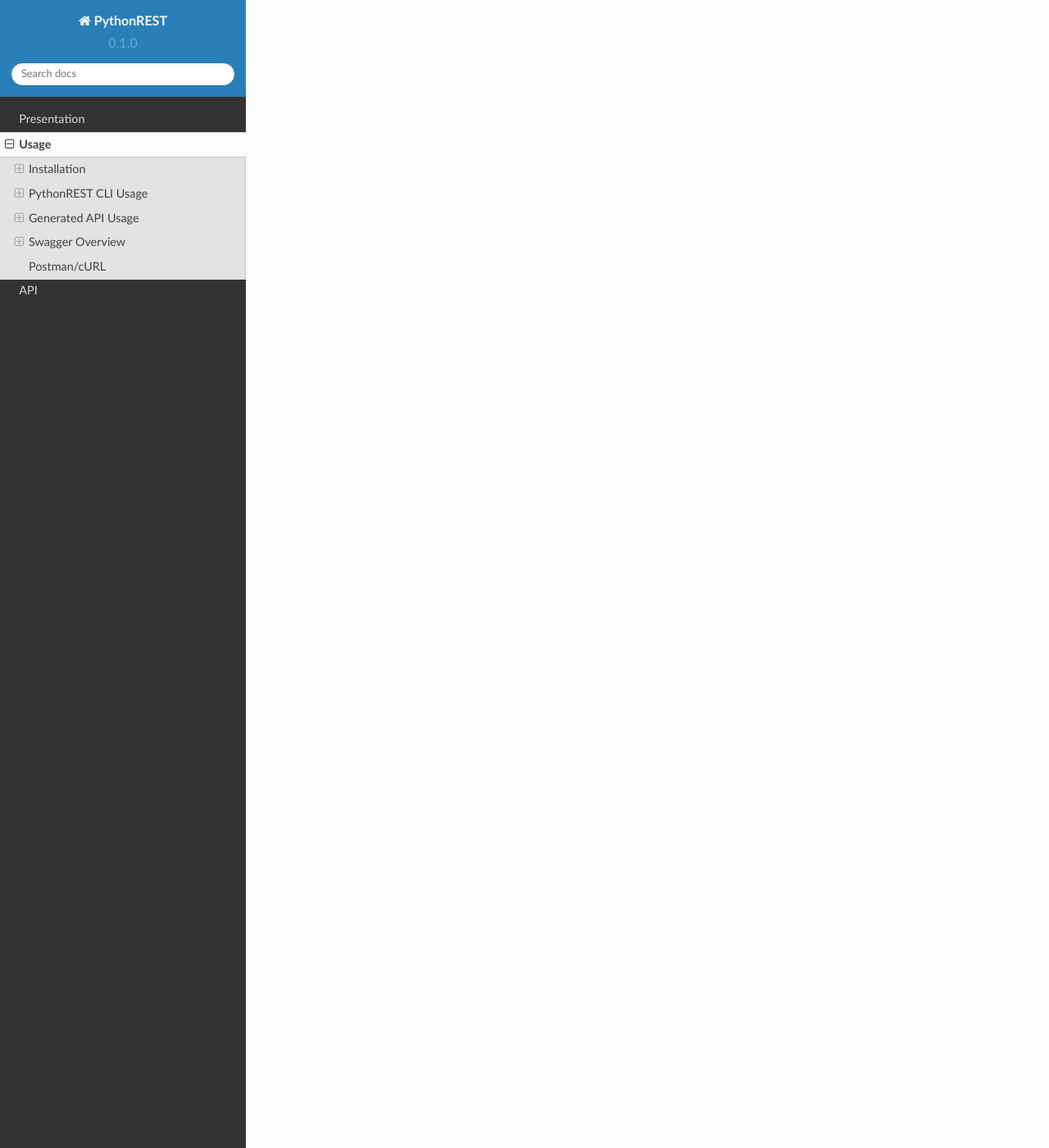
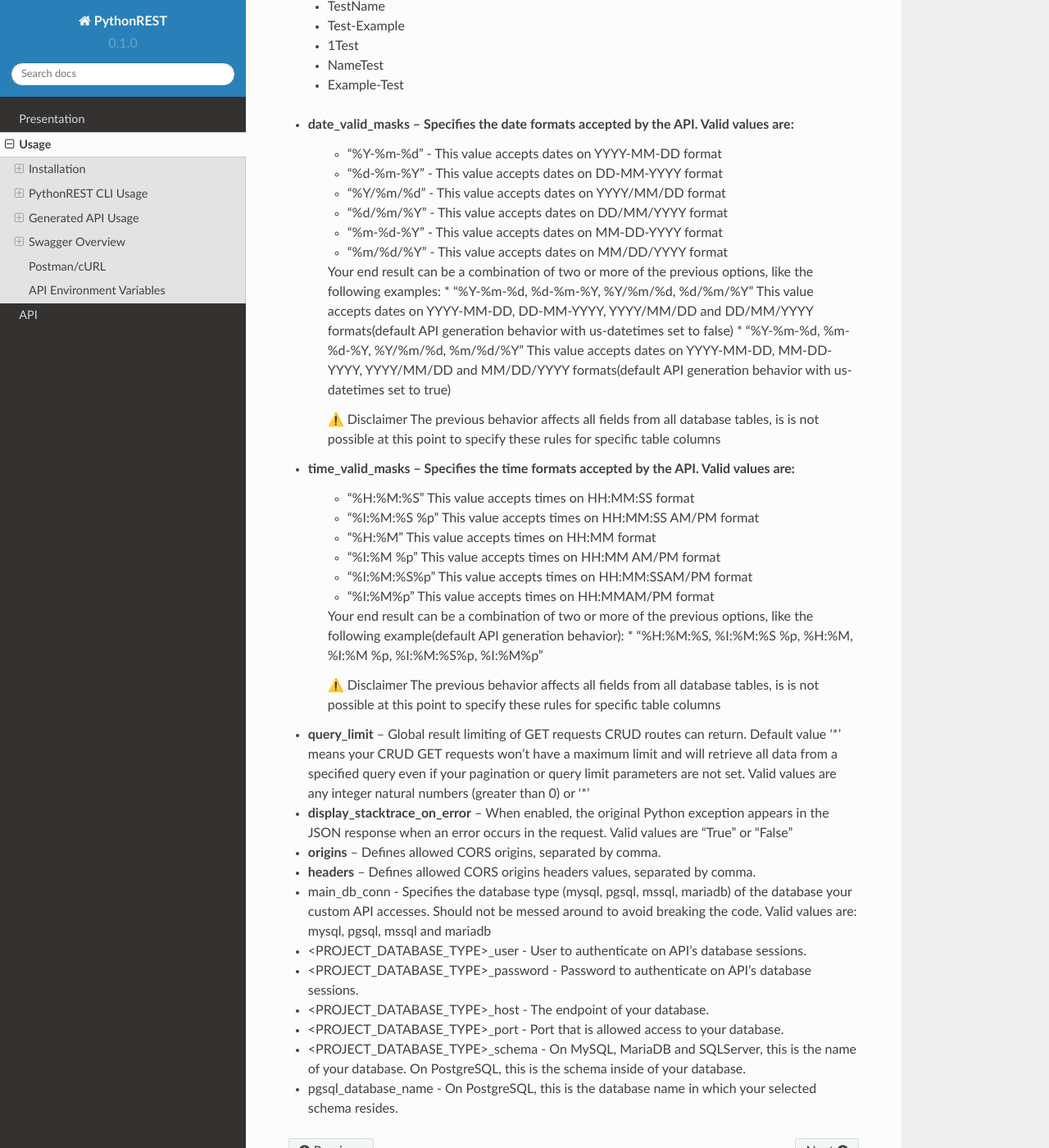
Before and after one commit to daflon-gustavo/testing-read-the-docs, a Sphinx documentation site: the page built from docs/source/usage.rst, in a window 1280 px wide and 1400 px high, scrolled down 10532 px. Shown: the whole window at 82% size. Built offline with Sphinx 7.4.7 and the Read the Docs theme 2.0.0, drawn with Linux system fonts in a browser that asks for light colours; some of the changed text lies outside the part shown.

Commit message:
added api environment variables

```diff
--- a/docs/source/usage.rst
+++ b/docs/source/usage.rst
@@ -365,3 +365,80 @@
        "date_joined": "2024-01-01 12:00:00"
      }
    ]'
+
+API Environment Variables
+-------------------------
+
+Generated API environment variables can be found on src/e_Infra/g_Environment/EnvironmentVariables.py and each one has the following utility:
+* **domain_like_left** – Defines SQL's "LIKE" operator's behavior in relation to specified table columns. Columns defined here will have "%COLUMN_VALUE" search behavior whenever it's value is defined on a query parameter.
+Example:
+    * Test
+    * 1Test
+    * NameTest
+    * Example-Test
+
+* **domain_like_right** – Defines SQL's "LIKE" operator's behavior in relation to specified table columns. Columns defined here will have "COLUMN_VALUE%" search behavior whenever it's value is defined on a query parameter.
+Example:
+    * Test
+    * Test1
+    * Test Name
+    * Test-Example
+
+* **domain_like_full** – Defines SQL's "LIKE" operator's behavior in relation to specified table columns. Columns defined here will have "%COLUMN_VALUE%" search behavior whenever a it's value is defined on a query parameter.
+Example:
+    * Test
+    * Test1
+    * TestName
+    * Test-Example
+    * 1Test
+    * NameTest
+    * Example-Test
+
+* **date_valid_masks** – Specifies the date formats accepted by the API. Valid values are:
+    * "%Y-%m-%d" - This value accepts dates on YYYY-MM-DD format
+    * "%d-%m-%Y" - This value accepts dates on DD-MM-YYYY format
+    * "%Y/%m/%d" - This value accepts dates on YYYY/MM/DD format
+    * "%d/%m/%Y" - This value accepts dates on DD/MM/YYYY format
+    * "%m-%d-%Y" - This value accepts dates on MM-DD-YYYY format
+    * "%m/%d/%Y" - This value accepts dates on MM/DD/YYYY format
+    Your end result can be a combination of two or more of the previous options, like the following examples:
+    * "%Y-%m-%d, %d-%m-%Y, %Y/%m/%d, %d/%m/%Y" This value accepts dates on YYYY-MM-DD, DD-MM-YYYY, YYYY/MM/DD and DD/MM/YYYY formats(default API generation behavior with us-datetimes set to false)
+    * "%Y-%m-%d, %m-%d-%Y, %Y/%m/%d, %m/%d/%Y" This value accepts dates on YYYY-MM-DD, MM-DD-YYYY, YYYY/MM/DD and MM/DD/YYYY formats(default API generation behavior with us-datetimes set to true)
+
+    ⚠️ Disclaimer
+    The previous behavior affects all fields from all database tables, is is not possible at this point to specify these rules for specific table columns
+
+* **time_valid_masks** – Specifies the time formats accepted by the API. Valid values are:
+    * "%H:%M:%S" This value accepts times on HH:MM:SS format
+    * "%I:%M:%S %p" This value accepts times on HH:MM:SS AM/PM format
+    * "%H:%M" This value accepts times on HH:MM format
+    * "%I:%M %p" This value accepts times on HH:MM AM/PM format
+    * "%I:%M:%S%p" This value accepts times on HH:MM:SSAM/PM format
+    * "%I:%M%p" This value accepts times on HH:MMAM/PM format
+    Your end result can be a combination of two or more of the previous options, like the following example(default API generation behavior):
+    * "%H:%M:%S, %I:%M:%S %p, %H:%M, %I:%M %p, %I:%M:%S%p, %I:%M%p"
+
+    ⚠️ Disclaimer
+    The previous behavior affects all fields from all database tables, is is not possible at this point to specify these rules for specific table columns
+
+* **query_limit** – Global result limiting of GET requests CRUD routes can return. Default value '*' means your CRUD GET requests won't have a maximum limit and will retrieve all data from a specified query even if your pagination or query limit parameters are not set. Valid values are any integer natural numbers (greater than 0) or '*'
+
+* **display_stacktrace_on_error** – When enabled, the original Python exception appears in the JSON response when an error occurs in the request. Valid values are "True" or "False"
+
+* **origins** – Defines allowed CORS origins, separated by comma.
+
+* **headers** – Defines allowed CORS origins headers values, separated by comma.
+
+* main_db_conn - Specifies the database type (mysql, pgsql, mssql, mariadb) of the database your custom API accesses. Should not be messed around to avoid breaking the code. Valid values are: mysql, pgsql, mssql and mariadb
+
+* <PROJECT_DATABASE_TYPE>_user - User to authenticate on API's database sessions.
+
+* <PROJECT_DATABASE_TYPE>_password - Password to authenticate on API's database sessions.
+
+* <PROJECT_DATABASE_TYPE>_host - The endpoint of your database.
+
+* <PROJECT_DATABASE_TYPE>_port - Port that is allowed access to your database.
+
+* <PROJECT_DATABASE_TYPE>_schema - On MySQL, MariaDB and SQLServer, this is the name of your database. On PostgreSQL, this is the schema inside of your database.
+
+* pgsql_database_name - On PostgreSQL, this is the database name in which your selected schema resides.
```
